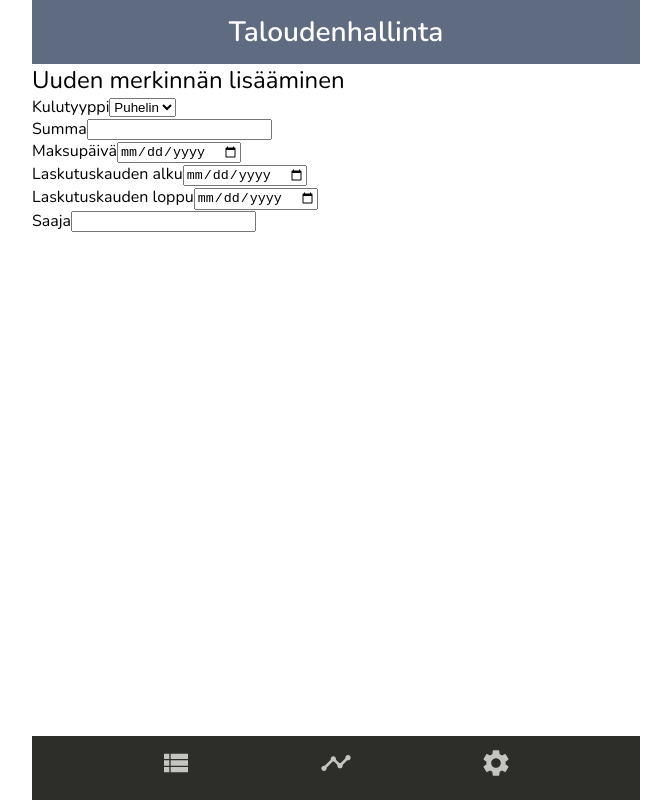
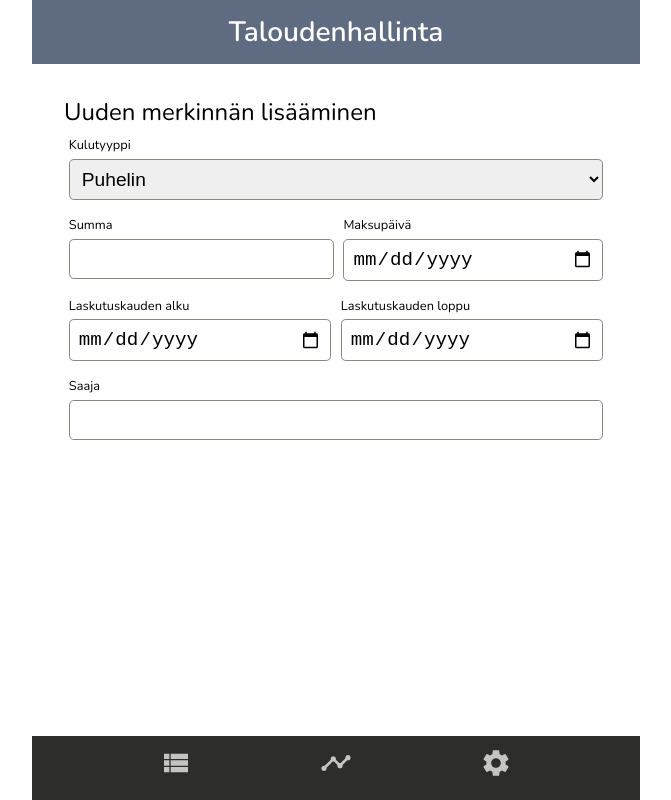
Before and after one commit to pekkatapio/taloudenhallinta, a React (Vite) app: page /add in a window 1280 px wide. Shown: the whole page, without its empty margins (304-975 px from the left). Built offline with nearby package versions, Linux system fonts and the light colour scheme.

Commit message:
lisää lomakekenttien tyylimääritteet

```diff
--- a/src/assets/styles/_config.scss
+++ b/src/assets/styles/_config.scss
@@ -9,3 +9,6 @@ $color-neutral: #888881;
 $color-neutral-light: #C4C4C0;
 $color-neutral-lighter: #E1E1DF;
 $color-neutral-lightest: #FFFFFF;
+
+// Muut määrittelyt
+$container-padding: 2rem;
--- a/src/components/AddItem/AddItem.jsx
+++ b/src/components/AddItem/AddItem.jsx
@@ -4,7 +4,7 @@ import ItemForm from '../ItemForm/ItemForm'
 function AppItem(props) {
 
   return (
-    <div>
+    <div className={styles.additem}>
       <h2>Uuden merkinnän lisääminen</h2>
       <ItemForm />
     </div>
--- a/src/components/AddItem/AddItem.module.scss
+++ b/src/components/AddItem/AddItem.module.scss
@@ -0,0 +1,5 @@
+@import '../../assets/styles/_config.scss';
+
+.additem {
+  padding: $container-padding;
+}
--- a/src/components/ItemForm/ItemForm.module.scss
+++ b/src/components/ItemForm/ItemForm.module.scss
@@ -0,0 +1,31 @@
+@import '../../assets/styles/_config.scss';
+
+.itemform {
+  display: flex;
+  flex-direction: column;
+}
+
+.itemform_row {
+  display: flex;
+}
+
+.itemform_row > div {
+  display: flex;
+  flex-direction: column;
+  flex: 1 1 auto;
+  margin: 0.5rem 0.3rem;
+  width: 100%;
+}
+
+.itemform input, .itemform select {
+  padding: 0.5rem;
+  border: 1px solid $color-neutral;
+  border-radius: 0.3rem;
+  font-size: 1.2rem;
+  outline: none;
+}
+
+.itemform label {
+  font-size: 0.8rem;
+  margin-bottom: 0.3rem;
+}
```
